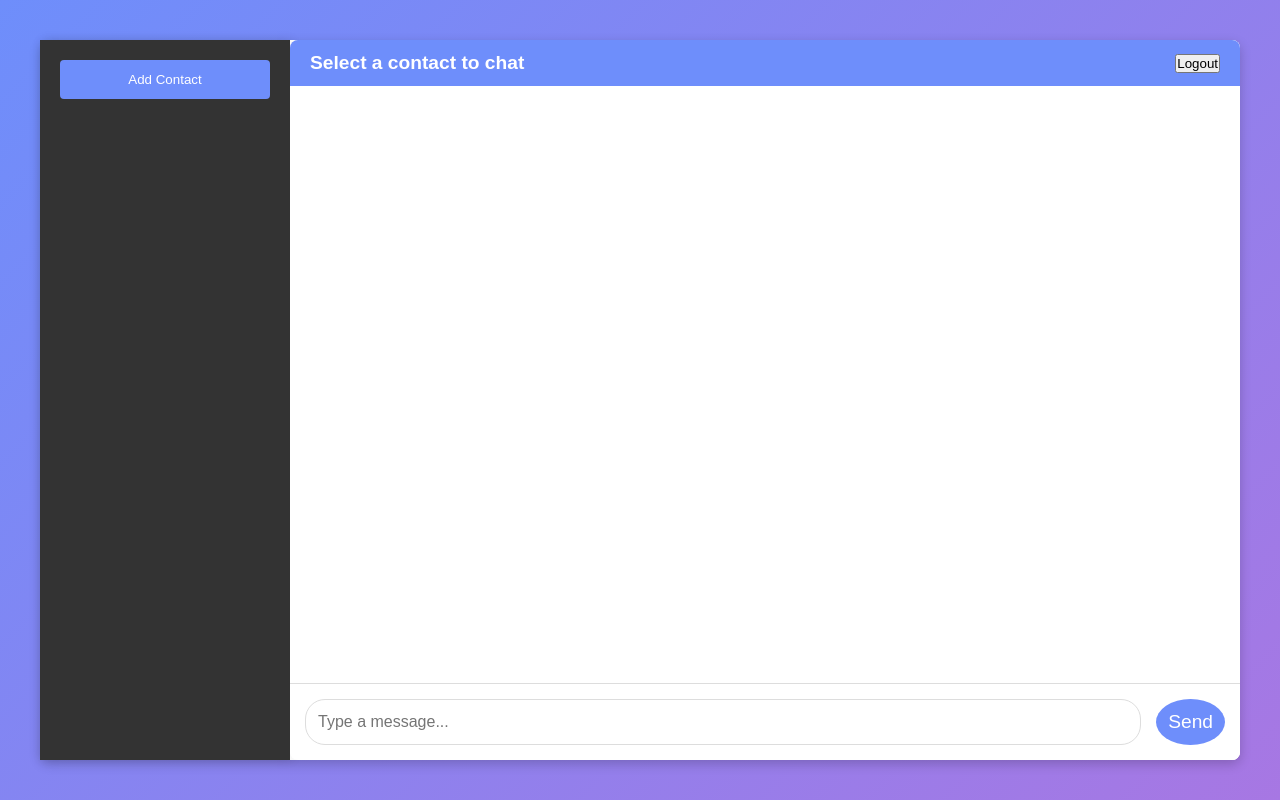
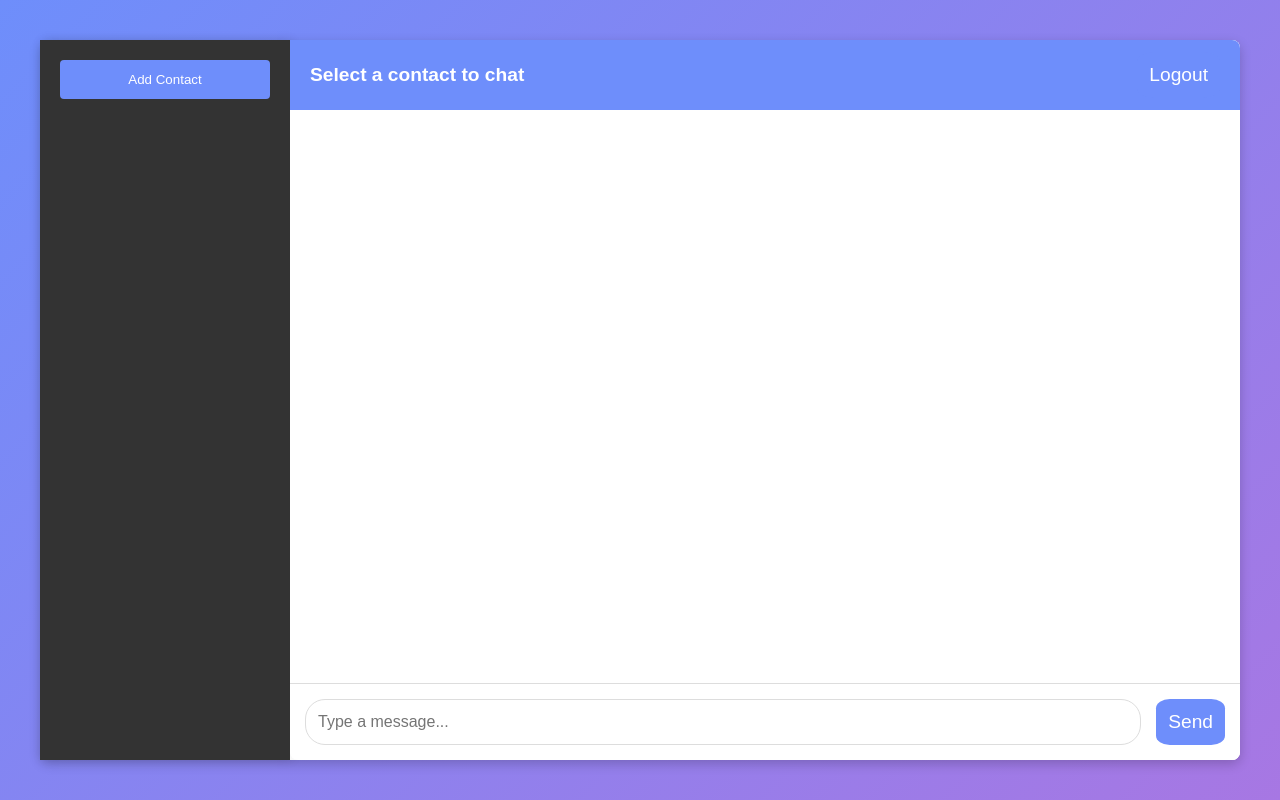
Before and after one commit to dsk1ra/SET09103, a Flask app: page /chats in a window 1280 px wide. Run offline with Flask 3, Linux system fonts and the light colour scheme; a user stored in the database is signed in; data comes from the database, SQL or seed files in the repository; both versions use the stored data as it was after the commit; data that the repository does not hold is empty; some libraries are stand-ins or nearby versions.

Commit message:
Comments updated

```diff
--- a/app.py
+++ b/app.py
@@ -6,8 +6,8 @@ from werkzeug.security import generate_password_hash, check_password_hash
 import logging
 
 app = Flask(__name__)
-app.config['SECRET_KEY'] = "hello"
-app.config['SQLALCHEMY_DATABASE_URI'] = 'sqlite:///chat.db'  # Use SQLite for simplicity
+app.config['SECRET_KEY'] = "40628952"
+app.config['SQLALCHEMY_DATABASE_URI'] = 'sqlite:///chat.db'  # SQLite database URI
 app.config['SQLALCHEMY_TRACK_MODIFICATIONS'] = False
 db = SQLAlchemy(app)
 socketio = SocketIO(app, cors_allowed_origins="*")
@@ -40,7 +40,7 @@ class User(db.Model):
     status_message = db.Column(db.String(255), nullable=True)  # New field for user status message
     last_seen = db.Column(db.DateTime, nullable=True)  # New field for tracking last seen
 
-# Chat model (for direct or group chats)
+# Chat model (direct or group)
 class Chat(db.Model):
     id = db.Column(db.Integer, primary_key=True)
     user1_id = db.Column(db.Integer, db.ForeignKey('user.id'), nullable=False)
@@ -53,7 +53,7 @@ class Chat(db.Model):
     def get_participants(self):
         return [participant.user for participant in self.participants]
 
-# ChatParticipant model (to support multiple participants in group chats)
+# ChatParticipant model //TODO implement groupchat using this model
 class ChatParticipant(db.Model):
     id = db.Column(db.Integer, primary_key=True)
     chat_id = db.Column(db.String(36), db.ForeignKey('chat.id'), nullable=False)
@@ -63,7 +63,7 @@ class ChatParticipant(db.Model):
     user = db.relationship('User')
     is_admin = db.Column(db.Boolean, default=False)  # For group chats, who is an admin?
 
-# A new table to store information about blocked users (optional)
+# Blocked users model //TODO blocked users implementation
 class BlockedUser(db.Model):
     id = db.Column(db.Integer, primary_key=True)
     blocker_id = db.Column(db.Integer, db.ForeignKey('user.id'), nullable=False)
@@ -73,7 +73,7 @@ class BlockedUser(db.Model):
     blocker = db.relationship('User', foreign_keys=[blocker_id])
     blocked = db.relationship('User', foreign_keys=[blocked_id])
 
-# For notifications (optional)
+# Notification model //TODO push notifications from browser
 class Notification(db.Model):
     id = db.Column(db.Integer, primary_key=True)
     user_id = db.Column(db.Integer, db.ForeignKey('user.id'), nullable=False)
@@ -88,11 +88,11 @@ with app.app_context():
 # Register user function
 def register_user(username, password, email=None):
     if User.query.filter_by(username=username).first():
-        return False  # Username already exists
+        return False  # Check if username already exists
 
     user_uuid = str(uuid.uuid4())  # Generate a new UUID
     hashed_password = generate_password_hash(password)  # Hash the password
-    new_user = User(username=username, uuid=user_uuid, password=hashed_password, email=email)
+    new_user = User(username=username, uuid=user_uuid, password=hashed_password, email=email) # Populate new user with data
 
     db.session.add(new_user)
     db.session.commit()  # Save the new user to the database
@@ -107,7 +107,7 @@ def chats():
     if 'username' in session:
         user_uuid = session.get('uuid')
         return render_template("chats.html", user_uuid=user_uuid)
-    return redirect(url_for('index'))
+    return redirect(url_for('index')) # redirect user to login screen if not logged in
 
 
 @app.route('/register', methods=['POST'])
@@ -131,7 +131,7 @@ def login():
     user = User.query.filter_by(username=username).first()
     if user and check_password_hash(user.password, password):
         session['uuid'] = user.uuid  # Store UUID instead of just username
-        session['username'] = username  # Optional: keep username in session
+        session['username'] = username  # keep username in session
         return jsonify({'success': True, 'redirect': url_for('chats')})
     else:
         return jsonify({'success': False, 'message': 'Invalid username or password.'})
@@ -159,7 +159,7 @@ def add_contact():
     if logged_in_user.username == contact_username:
         return jsonify({'success': False, 'message': 'You cannot add yourself as a contact.'})
 
-    # Fix for grouping conditions in chat existence query
+    # Grouping conditions in chat existence query
     existing_chat = Chat.query.filter(
         ((Chat.user1_id == logged_in_user.id) & (Chat.user2_id == contact_user.id)) |
         ((Chat.user1_id == contact_user.id) & (Chat.user2_id == logged_in_user.id))
@@ -173,7 +173,7 @@ def add_contact():
     db.session.add(new_chat)
     db.session.commit()
 
-    # Add participants to the chat (ChatParticipant table)
+    # Add participants to the chat (ChatParticipant)
     new_participant_1 = ChatParticipant(chat_id=new_chat.id, user_id=logged_in_user.id)
     new_participant_2 = ChatParticipant(chat_id=new_chat.id, user_id=contact_user.id)
     db.session.add(new_participant_1)
@@ -187,15 +187,23 @@ def get_contacts():
     if 'username' not in session:
         return jsonify({'success': False, 'message': 'User not logged in.'})
 
+    #find user by username in database (User)
     logged_in_user = User.query.filter_by(username=session['username']).first()
 
+    #create chat between users
     contacts = Chat.query.join(ChatParticipant).filter(ChatParticipant.user_id == logged_in_user.id).all()
 
+    #init empty list
     contact_details = []
+
     for chat in contacts:
+        #find other participants
         other_participant = [participant for participant in chat.participants if participant.user_id != logged_in_user.id]
+
+        #get the other user
         other_user = other_participant[0].user if other_participant else None
 
+        #append contact details
         if other_user:
             contact_details.append({
                 'chat_id': chat.id,
@@ -214,16 +222,18 @@ def get_messages(chat_id):
                 "sender_id": message.sender_id,
                 "content": message.content,
                 "timestamp": message.timestamp.strftime('%Y-%m-%d %H:%M:%S'),
-                "status": message.status,  # Include message status
+                "status": message.status,
                 "read_at": message.read_at.strftime('%Y-%m-%d %H:%M:%S') if message.read_at else None
             }
             for message in messages
         ]
         return jsonify({"success": True, "messages": messages_data})
     except Exception as e:
+        #logging
         app.logger.error(f"Error retrieving messages: {str(e)}")
         return jsonify({"success": False, "message": "Failed to retrieve messages."})
 
+#unuique room assignment
 @socketio.on('connect')
 def handle_connect():
     user_uuid = session.get('uuid')
--- a/static/css/styles.css
+++ b/static/css/styles.css
@@ -92,7 +92,7 @@ body {
     color: white;
     padding: 12px 20px;
     font-weight: bold;
-    border-radius: 8px 8px 0 0;
+    border-radius: 0 8px 0 0;
 }
 
 #chat-header span {
@@ -147,11 +147,11 @@ body {
     outline: none;
 }
 
-#send-btn {
+#send-btn, #logout-btn{
     background-color: #6e8efb;
     color: white;
     border: none;
-    border-radius: 50%;
+    border-radius: 20%;
     padding: 12px;
     font-size: 1.2em;
     cursor: pointer;
```
Also changed, not shown: instance/chat.db.
